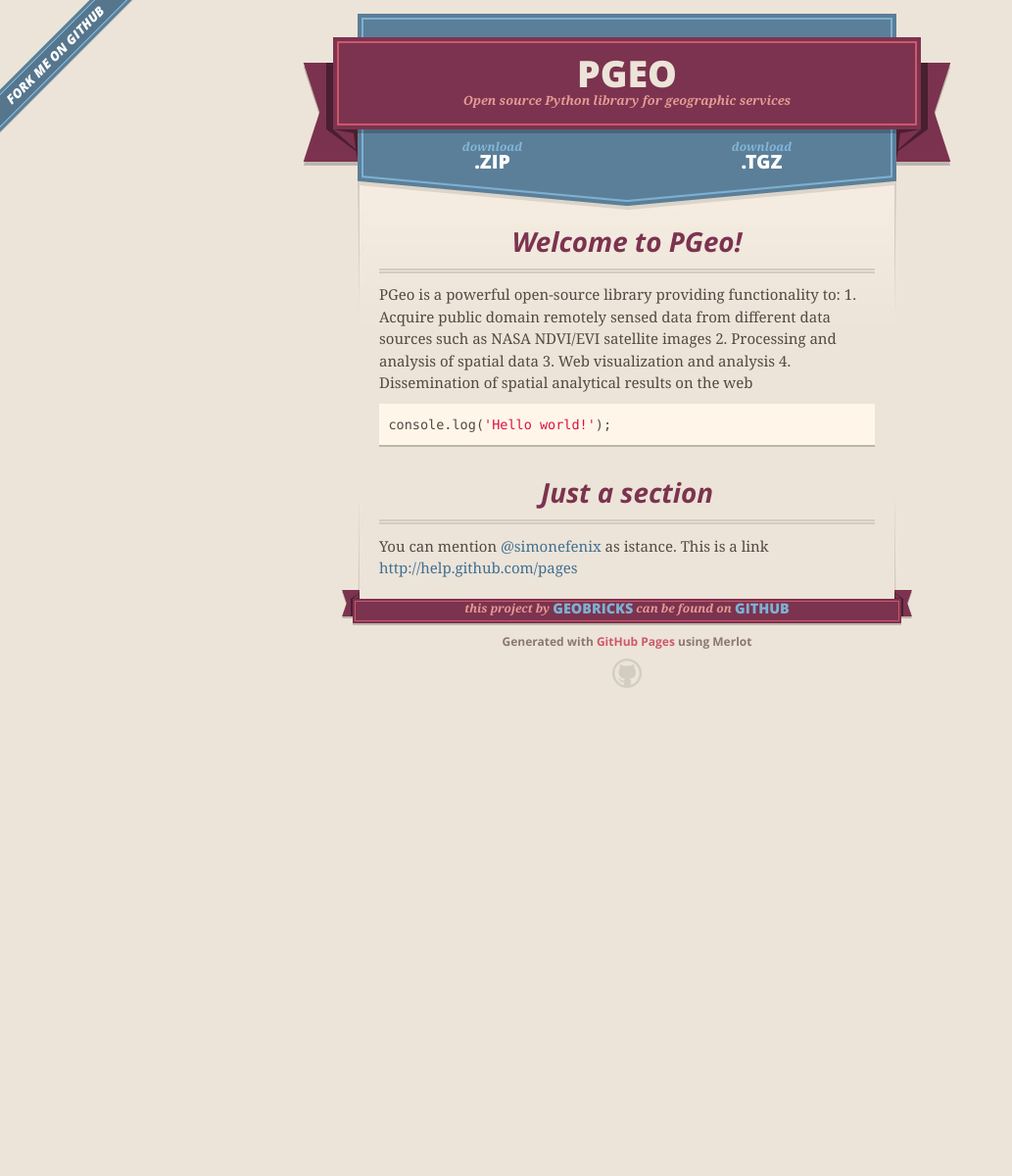
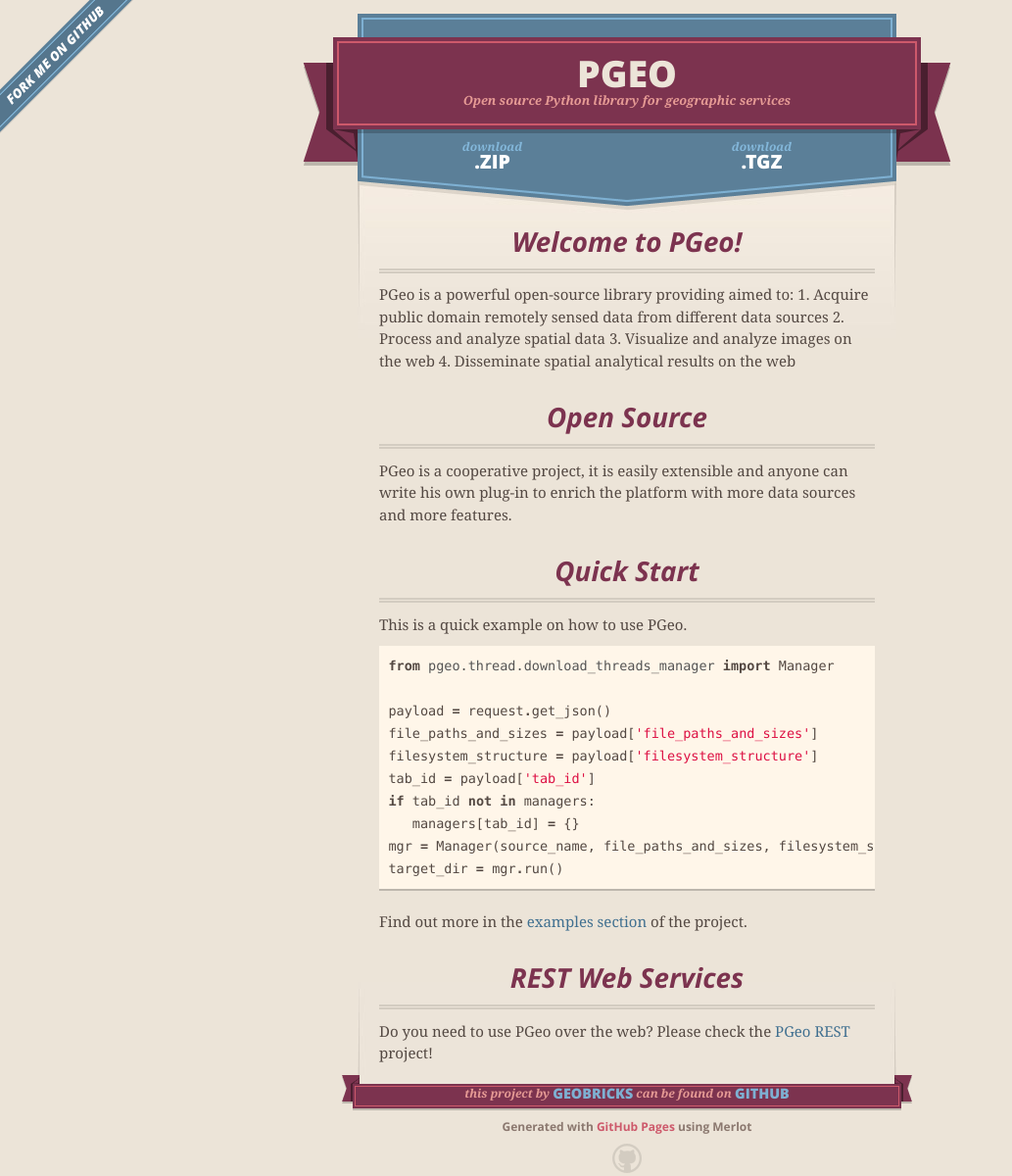
Before and after one commit to geobricks/pgeo, a plain HTML site: page index.html in a window 1280 px wide. Shown: the whole page at 98% size, without its empty margins (0-1033 px from the left). Before the commit the page ends 800 px from the top, so only its background shows below. Drawn offline with nearby package versions, Linux system fonts and the light colour scheme.

```diff
--- a/index.html
+++ b/index.html
@@ -49,19 +49,40 @@
         <h3>
 <a name="welcome-to-pgeo" class="anchor" href="#welcome-to-pgeo"><span class="octicon octicon-link"></span></a>Welcome to PGeo!</h3>
 
-<p>PGeo is a powerful open-source library providing functionality to:
-1. Acquire public domain remotely sensed data from different data sources such as NASA NDVI/EVI satellite images
-2. Processing and analysis of spatial data
-3. Web visualization and analysis
-4. Dissemination of spatial analytical results on the web</p>
+<p>PGeo is a powerful open-source library providing aimed to:
+1. Acquire public domain remotely sensed data from different data sources
+2. Process and analyze spatial data
+3. Visualize and analyze images on the web
+4. Disseminate spatial analytical results on the web</p>
 
-<div class="highlight highlight-javascript"><pre><span class="nx">console</span><span class="p">.</span><span class="nx">log</span><span class="p">(</span><span class="s1">'Hello world!'</span><span class="p">);</span>
+<h3>
+<a name="open-source" class="anchor" href="#open-source"><span class="octicon octicon-link"></span></a>Open Source</h3>
+
+<p>PGeo is a cooperative project, it is easily extensible and anyone can write his own plug-in to enrich the platform with more data sources and more features.</p>
+
+<h3>
+<a name="quick-start" class="anchor" href="#quick-start"><span class="octicon octicon-link"></span></a>Quick Start</h3>
+
+<p>This is a quick example on how to use PGeo.</p>
+
+<div class="highlight highlight-python"><pre><span class="kn">from</span> <span class="nn">pgeo.thread.download_threads_manager</span> <span class="kn">import</span> <span class="n">Manager</span>
+
+<span class="n">payload</span> <span class="o">=</span> <span class="n">request</span><span class="o">.</span><span class="n">get_json</span><span class="p">()</span>
+<span class="n">file_paths_and_sizes</span> <span class="o">=</span> <span class="n">payload</span><span class="p">[</span><span class="s">'file_paths_and_sizes'</span><span class="p">]</span>
+<span class="n">filesystem_structure</span> <span class="o">=</span> <span class="n">payload</span><span class="p">[</span><span class="s">'filesystem_structure'</span><span class="p">]</span>
+<span class="n">tab_id</span> <span class="o">=</span> <span class="n">payload</span><span class="p">[</span><span class="s">'tab_id'</span><span class="p">]</span>
+<span class="k">if</span> <span class="n">tab_id</span> <span class="ow">not</span> <span class="ow">in</span> <span class="n">managers</span><span class="p">:</span>
+   <span class="n">managers</span><span class="p">[</span><span class="n">tab_id</span><span class="p">]</span> <span class="o">=</span> <span class="p">{}</span>
+<span class="n">mgr</span> <span class="o">=</span> <span class="n">Manager</span><span class="p">(</span><span class="n">source_name</span><span class="p">,</span> <span class="n">file_paths_and_sizes</span><span class="p">,</span> <span class="n">filesystem_structure</span><span class="p">,</span> <span class="n">tab_id</span><span class="p">)</span>
+<span class="n">target_dir</span> <span class="o">=</span> <span class="n">mgr</span><span class="o">.</span><span class="n">run</span><span class="p">()</span>
 </pre></div>
 
+<p>Find out more in the <a href="https://github.com/geobricks/pgeo/tree/master/examples">examples section</a> of the project.</p>
+
 <h3>
-<a name="just-a-section" class="anchor" href="#just-a-section"><span class="octicon octicon-link"></span></a>Just a section</h3>
+<a name="rest-web-services" class="anchor" href="#rest-web-services"><span class="octicon octicon-link"></span></a>REST Web Services</h3>
 
-<p>You can mention <a href="https://github.com/simonefenix" class="user-mention">@simonefenix</a> as istance. This is a link <a href="http://help.github.com/pages">http://help.github.com/pages</a></p>
+<p>Do you need to use PGeo over the web? Please check the <a href="https://github.com/geobricks/pgeorest">PGeo REST</a> project!</p>
       </section>
 
       <footer>
```
Also changed, not shown: params.json (+1 -1 lines).
